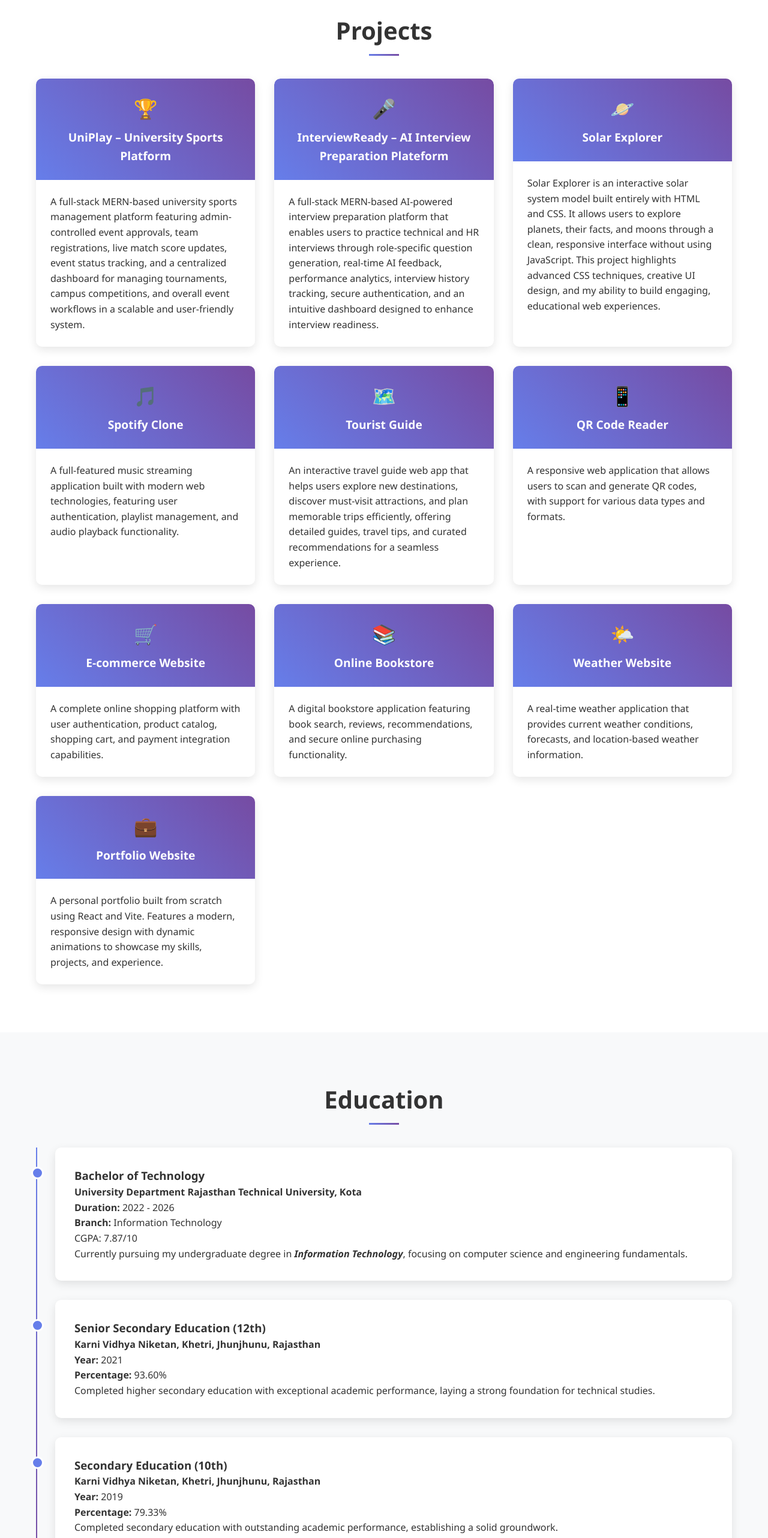
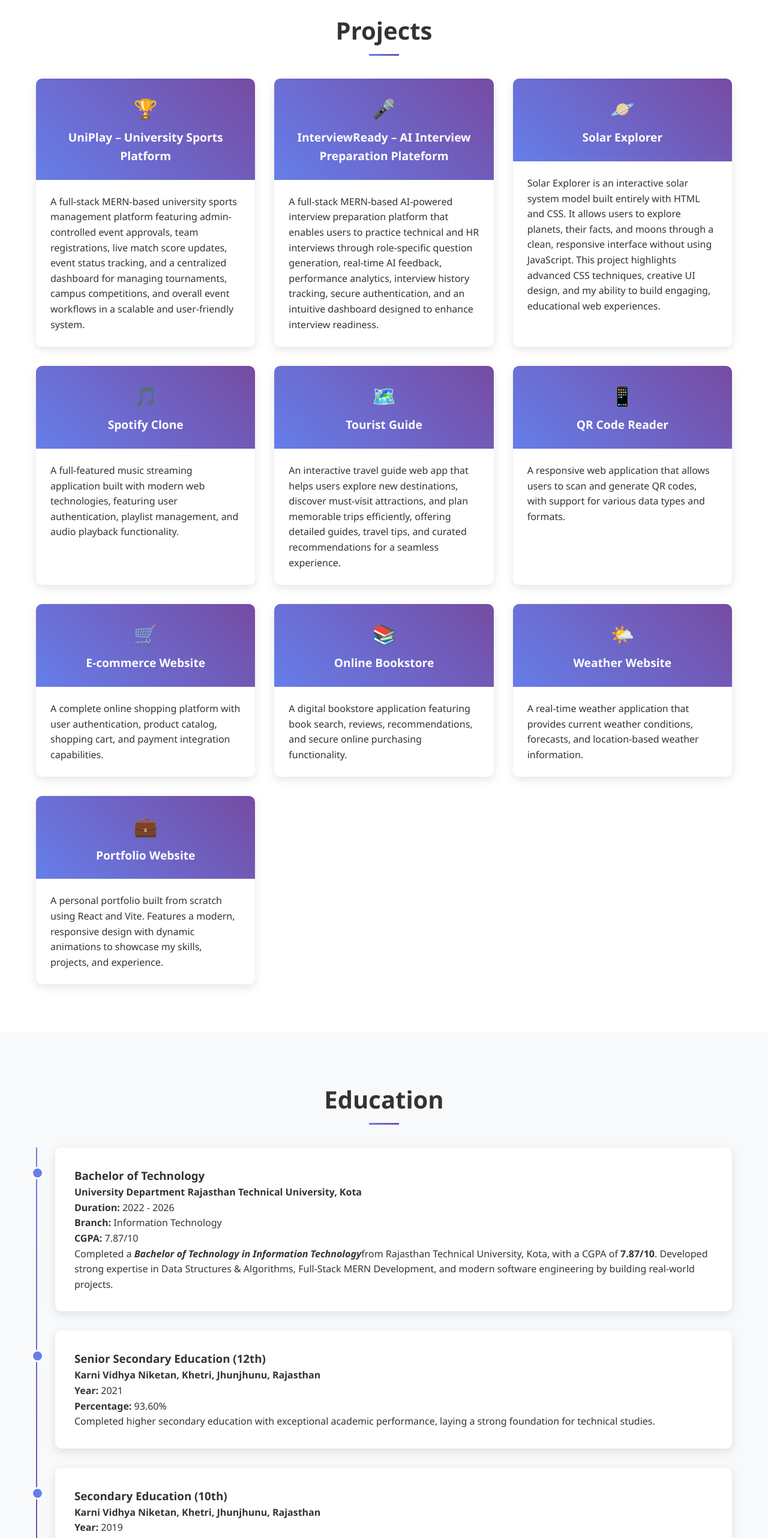
Before and after one commit to himanshukirodiwal21/Portfolio, a React (Vite) app: page / in a window 1280 px wide. Shown: the part 3040-5604 px from the top of the page at 60% size. Built offline with nearby package versions, Linux system fonts and the light colour scheme.

Commit message:
Refactor Education component for clarity and update project card structure in Projects component

```diff
--- a/src/components/Education.jsx
+++ b/src/components/Education.jsx
@@ -11,11 +11,12 @@ const Education = () => {
             <h4>University Department Rajasthan Technical University, Kota</h4>
             <p><strong>Duration:</strong> 2022 - 2026</p>
             <p><strong>Branch:</strong> Information Technology</p>
-            <p>CGPA: 7.87/10</p>
+            <p><strong>CGPA:</strong> 7.87/10</p>
             <p>
-              Currently pursuing my undergraduate degree in{" "}
-              <i><b>Information Technology</b></i>, focusing on computer
-              science and engineering fundamentals.
+              Completed a <i><b>Bachelor of Technology in Information Technology</b></i>
+              from Rajasthan Technical University, Kota, with a CGPA of <b>7.87/10</b>.
+              Developed strong expertise in Data Structures & Algorithms, Full-Stack MERN
+              Development, and modern software engineering by building real-world projects.
             </p>
         </div>
 
@@ -42,7 +43,7 @@ const Education = () => {
         </div>
       </div>
     </div>
-    </section>
+    </section >
   );
 };
 
--- a/src/components/Projects.jsx
+++ b/src/components/Projects.jsx
@@ -42,7 +42,7 @@ const Projects = () => {
                 rel="noreferrer"
                 style={{ textDecoration: "none", color: "inherit" }}
               >
-                <div className="project-card">
+                <div>
                   <div className="project-header">
                     <div className="project-icon">🎤</div>
                     <div className="project-title">InterviewReady – AI Interview Preparation Plateform</div>
```
Lines whose indentation alone changed are shown as unchanged.
